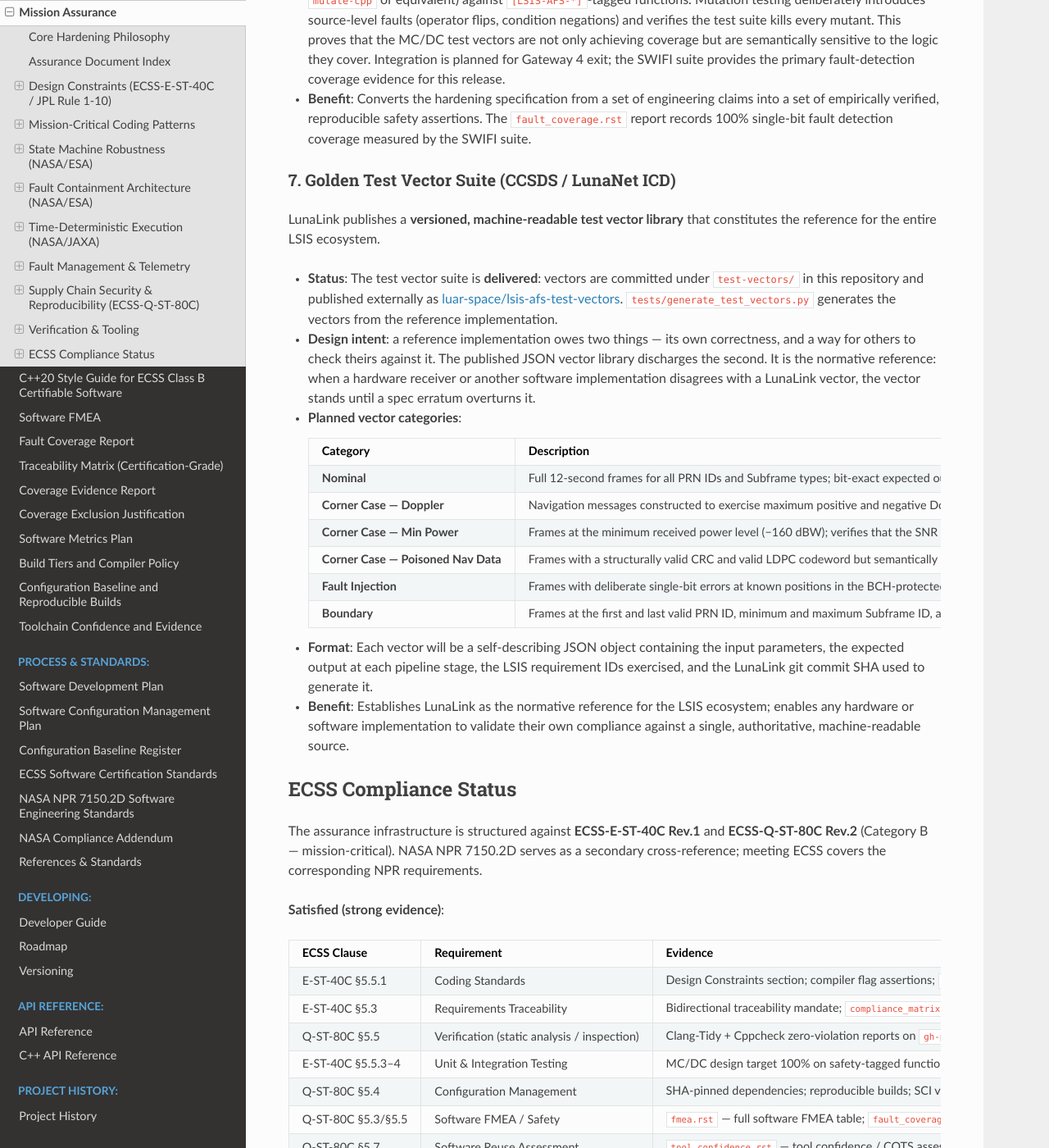
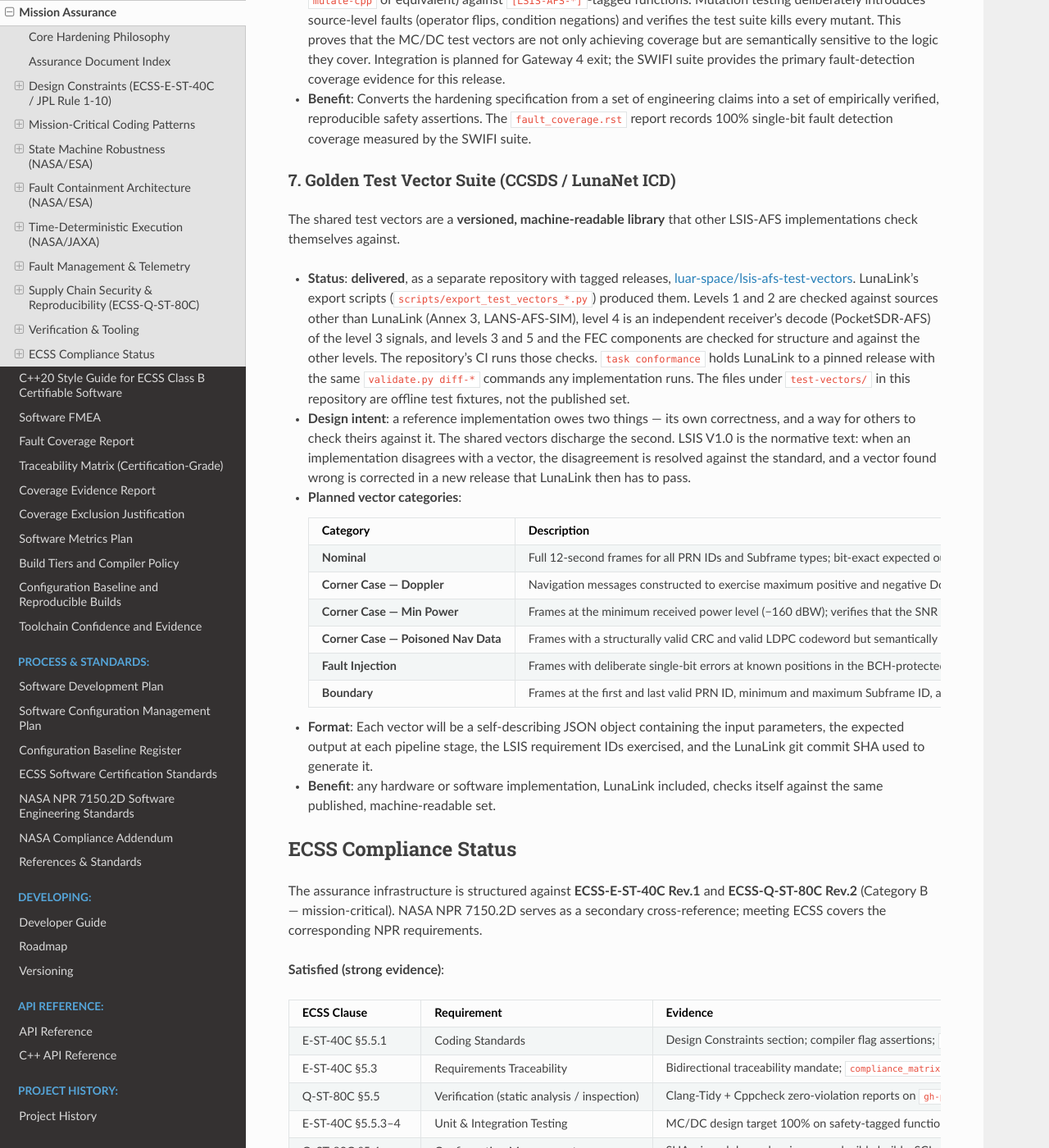
Before and after one commit to luar-space/lunalink, a Sphinx documentation site: the page built from docs/assurance/mission_assurance.rst, in a window 1280 px wide and 1400 px high, scrolled down 16557 px. Shown: the whole window at 82% size. Built offline with Sphinx 7.4.7 and the Read the Docs theme 3.1.0, drawn with Linux system fonts in a browser that asks for light colours; pages that are not in the unit, such as notebooks, are missing from menus.

Commit message:
docs: describe the shared vectors as the reference LunaLink is held to
mission_assurance.rst called LunaLink's vectors the normative reference
for the LSIS ecosystem and said test-vectors/ is published as the shared
repository; scmp.rst said the same.  LSIS V1.0 is the normative text,
the shared repository is a separate release LunaLink is checked against,
and test-vectors/ holds offline fixtures.  The audit and release
criteria in scmp.rst and sdp.rst now name task conformance in place of
a corner-case vector suite that does not exist.

interop_results.rst no longer says every shared vector regenerates from
LunaLink (the bundled oracles do not), and describes the ten level 3
signals accurately.

Co-Authored-By: Claude Opus 5.5 (1M context) <noreply@anthropic.com>

```diff
--- a/docs/assurance/mission_assurance.rst
+++ b/docs/assurance/mission_assurance.rst
@@ -679,21 +679,29 @@ Demonstration of a pattern is.
 
 7. Golden Test Vector Suite (CCSDS / LunaNet ICD)
 ~~~~~~~~~~~~~~~~~~~~~~~~~~~~~~~~~~~~~~~~~~~~~~~~~
-LunaLink publishes a **versioned, machine-readable test vector library** that
-constitutes the reference for the entire LSIS ecosystem.
+The shared test vectors are a **versioned, machine-readable library** that
+other LSIS-AFS implementations check themselves against.
 
-*   **Status**: The test vector suite is **delivered**: vectors are committed
-    under ``test-vectors/`` in this repository and published externally as
+*   **Status**: **delivered**, as a separate repository with tagged releases,
     `luar-space/lsis-afs-test-vectors
-    <https://github.com/luar-space/lsis-afs-test-vectors>`__.
-    ``tests/generate_test_vectors.py`` generates the vectors from the
-    reference implementation.
+    <https://github.com/luar-space/lsis-afs-test-vectors>`__.  LunaLink's
+    export scripts (``scripts/export_test_vectors_*.py``) produced them.
+    Levels 1 and 2 are checked against sources other than LunaLink (Annex 3,
+    LANS-AFS-SIM), level 4 is an independent receiver's decode
+    (PocketSDR-AFS) of the level 3 signals, and levels 3 and 5 and the FEC
+    components are checked for structure and against the other levels.  The
+    repository's CI runs those checks.
+    ``task conformance`` holds LunaLink to a pinned release with the same
+    ``validate.py diff-*`` commands any implementation runs.  The files under
+    ``test-vectors/`` in this repository are offline test fixtures, not the
+    published set.
 
 *   **Design intent**: a reference implementation owes two things — its own
-    correctness, and a way for others to check theirs against it.  The published
-    JSON vector library discharges the second.  It is the normative reference: when
-    a hardware receiver or another software implementation disagrees with a
-    LunaLink vector, the vector stands until a spec erratum overturns it.
+    correctness, and a way for others to check theirs against it.  The shared
+    vectors discharge the second.  LSIS V1.0 is the normative text: when an
+    implementation disagrees with a vector, the disagreement is resolved
+    against the standard, and a vector found wrong is corrected in a new
+    release that LunaLink then has to pass.
 
 *   **Planned vector categories**:
 
@@ -719,9 +727,8 @@ constitutes the reference for the entire LSIS ecosystem.
 *   **Format**: Each vector will be a self-describing JSON object containing the
     input parameters, the expected output at each pipeline stage, the LSIS
     requirement IDs exercised, and the LunaLink git commit SHA used to generate it.
-*   **Benefit**: Establishes LunaLink as the normative reference for the LSIS
-    ecosystem; enables any hardware or software implementation to validate their own
-    compliance against a single, authoritative, machine-readable source.
+*   **Benefit**: any hardware or software implementation, LunaLink included,
+    checks itself against the same published, machine-readable set.
 
 ECSS Compliance Status
 ----------------------
--- a/docs/governance/sdp.rst
+++ b/docs/governance/sdp.rst
@@ -218,7 +218,8 @@ Entry/Exit Criteria Summary
      - All CI workflows green on ``main``
      - SWIFI 100%; MC/DC at or above the enforced CI floor (design target
        100% on safety-tagged decision points); zero static-analysis
-       violations; WCET in tolerance; golden vectors committed and passing
+       violations; WCET in tolerance; ``task conformance`` passes against
+       the pinned shared test vectors
    * - Baseline → Release
      - Verification exit criteria met
      - Signed git tag created; SVD produced; binary MD5 recorded
```
Also changed, not shown: CONTRIBUTING.md (+2 -2 lines), docs/governance/scmp.rst (+7 -4 lines), docs/interop_results.rst (+6 -3 lines).
